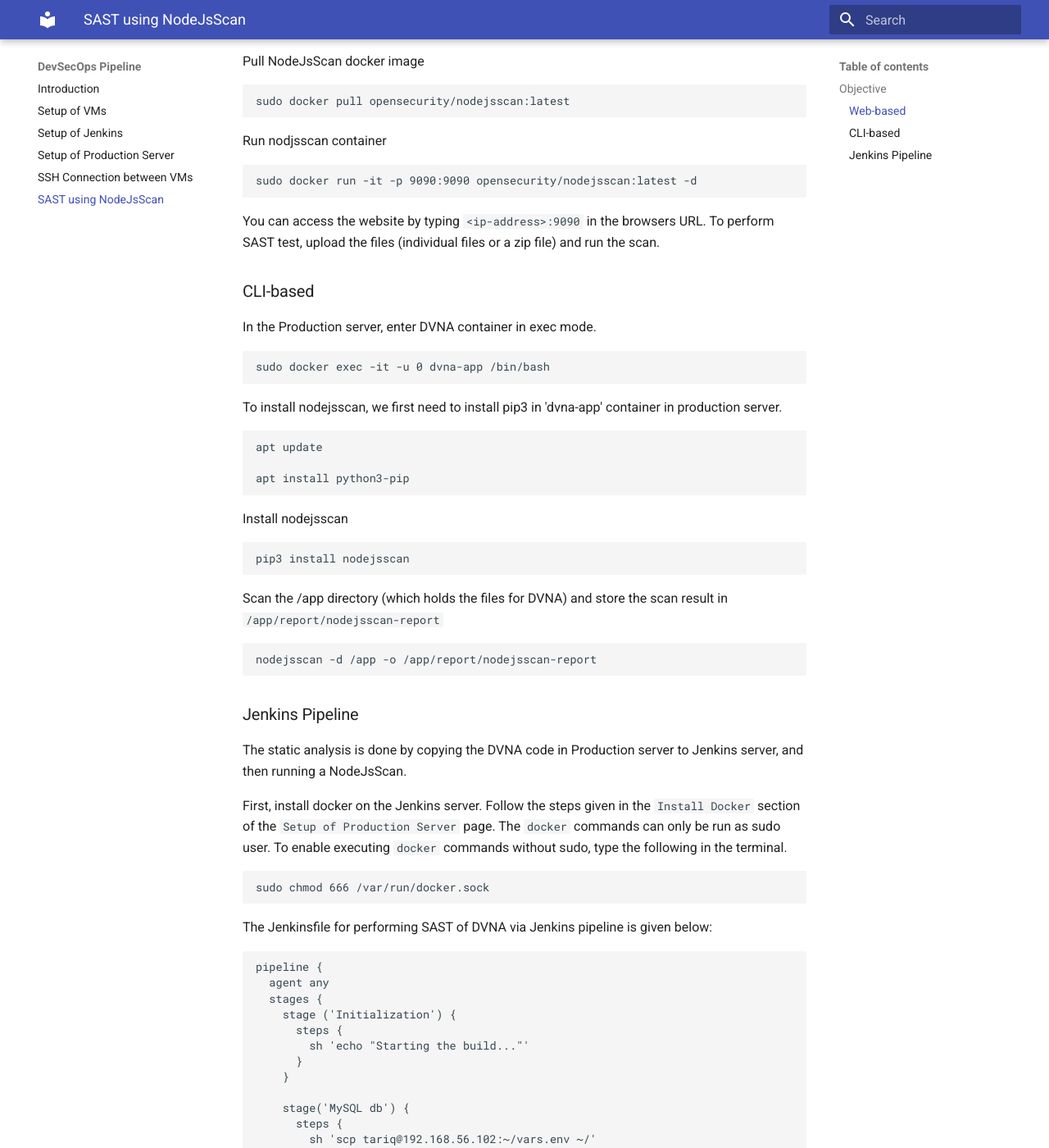
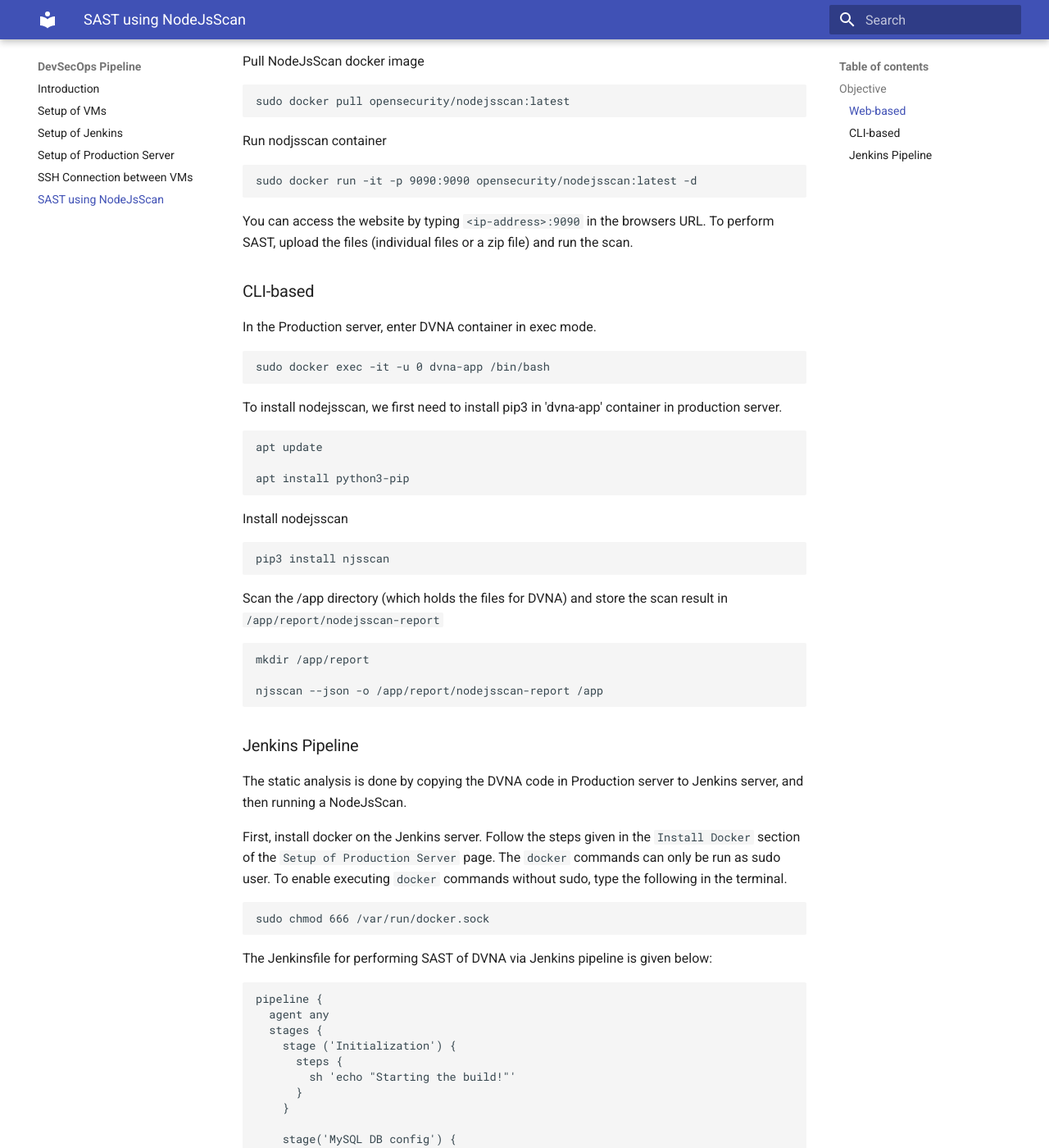
Before and after one commit to tariqahmed1912/internship-kloudle, an MkDocs documentation site: the page built from docs/nodejsscan_sast.md, in a window 1280 px wide and 1400 px high, scrolled down 498 px. Shown: the whole window at 82% size. Built offline with MkDocs 1.6.1 and Material for MkDocs 9.7.7, drawn with Linux system fonts in a browser that asks for light colours; some of the changed text lies outside the part shown.

Commit message:
Commit changes

````diff
--- a/docs/nodejsscan_sast.md
+++ b/docs/nodejsscan_sast.md
@@ -25,7 +25,7 @@ Run nodjsscan container
 sudo docker run -it -p 9090:9090 opensecurity/nodejsscan:latest -d
 ```
 
-You can access the website by typing `<ip-address>:9090` in the browsers URL. To perform SAST test, upload the files (individual files or a zip file) and run the scan.
+You can access the website by typing `<ip-address>:9090` in the browsers URL. To perform SAST, upload the files (individual files or a zip file) and run the scan.
 
 ### CLI-based
 
@@ -46,13 +46,15 @@ apt install python3-pip
 Install nodejsscan
 
 ```bash
-pip3 install nodejsscan
+pip3 install njsscan
 ```
 
 Scan the /app directory (which holds the files for DVNA) and store the scan result in `/app/report/nodejsscan-report`
 
 ```bash
-nodejsscan -d /app -o /app/report/nodejsscan-report
+mkdir /app/report
+
+njsscan --json -o /app/report/nodejsscan-report /app
 ```
 
 
@@ -74,28 +76,29 @@ pipeline {
   stages {
     stage ('Initialization') {
       steps {
-        sh 'echo "Starting the build..."'
+        sh 'echo "Starting the build!"'
       }
     }
 
-    stage('MySQL db') {
+    stage('MySQL DB config') {
       steps {
         sh 'scp tariq@192.168.56.102:~/vars.env ~/'
       }
     }
 
-    stage('Run Application Container') {
+    stage('Copy Application Code') {
       steps {
-        sh 'docker run -d --name dvna-mysql-test --env-file ~/vars.env mysql:5.7 tail -f /dev/null'
+        sh 'ssh -o StrictHostKeyChecking=no tariq@192.168.56.102 "docker cp dvna-app:/app/ ~/"'
+        sh 'scp -rC tariq@192.168.56.102:~/app ~/ && mkdir ~/app/report'
       }
     }
 
-
     stage('NodeJsScan') {
       steps {
-        sh 'ssh -o StrictHostKeyChecking=no tariq@192.168.56.102 "docker exec -u 0 dvna-app-test nodejsscan -d /app -o /app/report/nodejsscan-report-test"'
+        sh 'njsscan --json -o ~/app/report/nodejsscan-report ~/app'
       }
     }
+
 
     stage ('Final') {
       steps {
````
Also changed, not shown: site/nodejsscan_sast/index.html, site/search/search_index.json, 1 other file.
